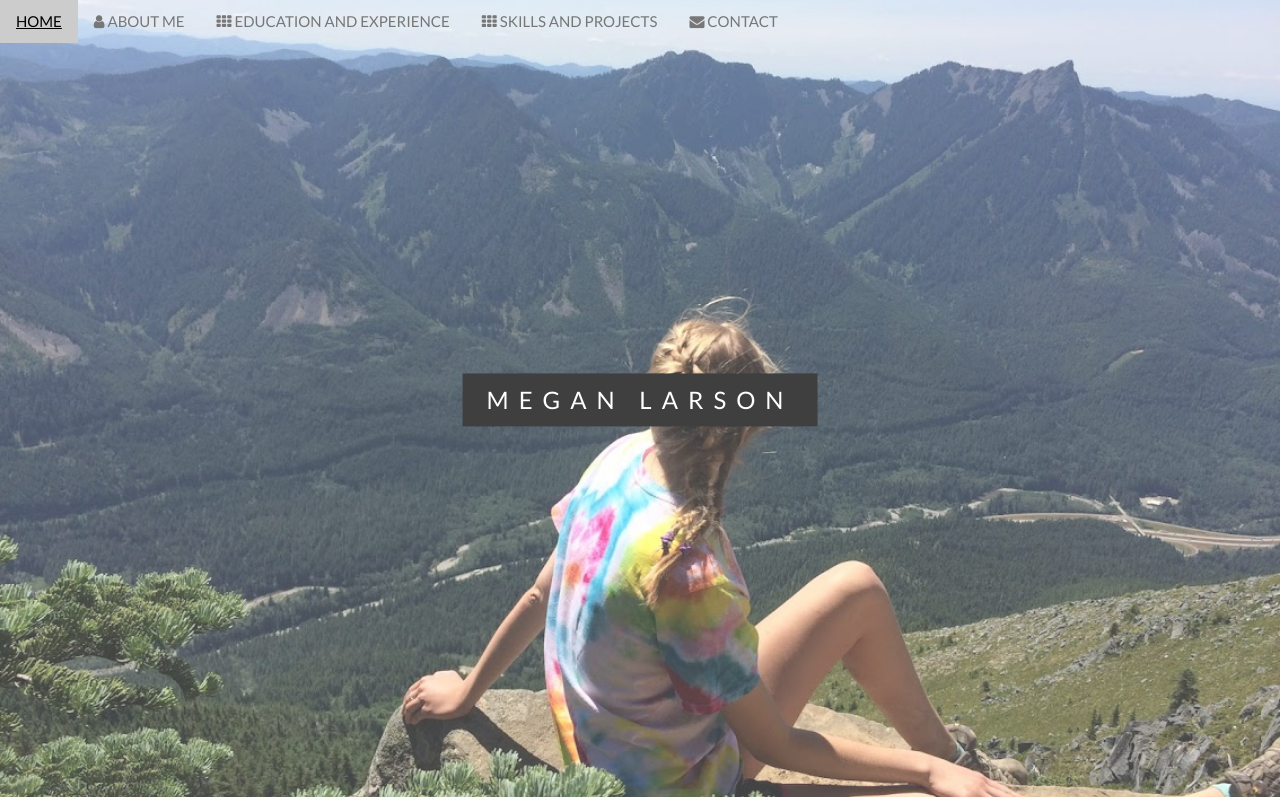
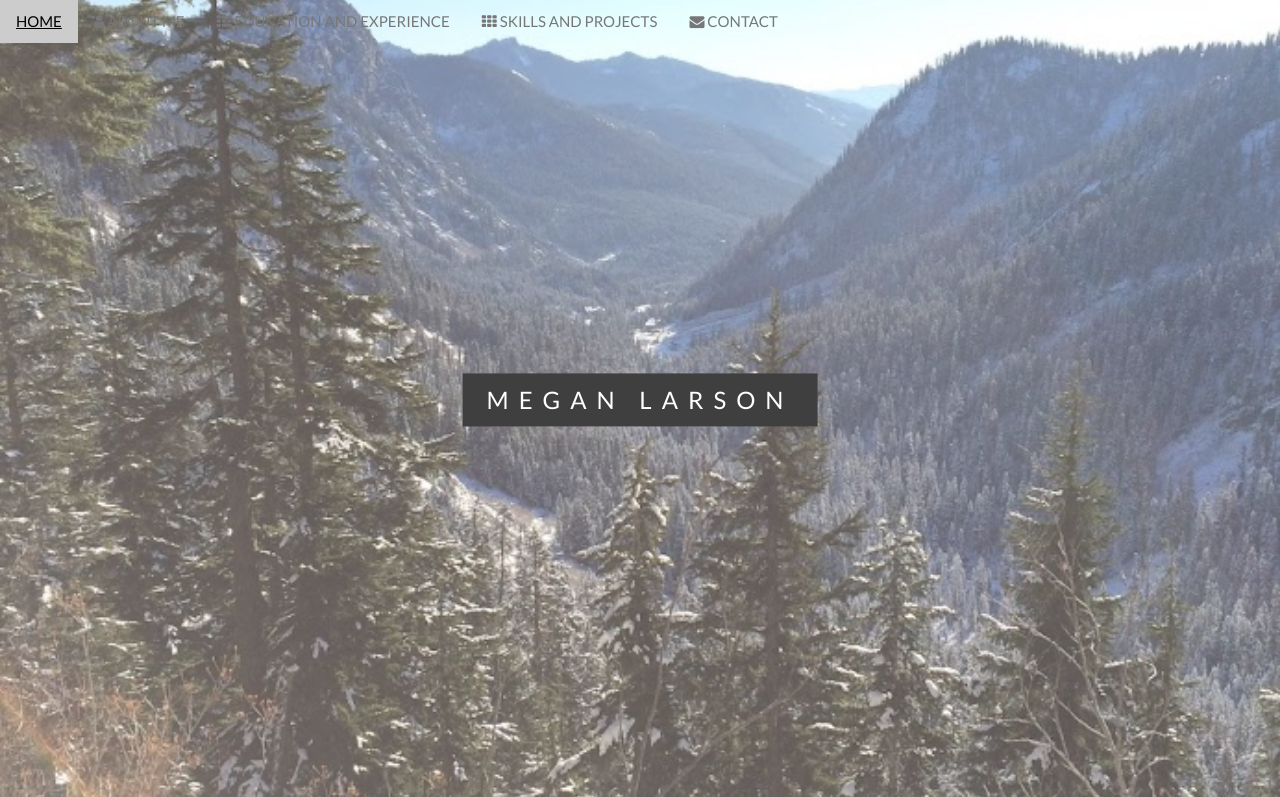
Before and after one commit to meganla/meganla.github.io, a plain HTML site: page index.html in a window 1280 px wide. Shown: the top 797 px of the page. Drawn offline with nearby package versions, Linux system fonts and the light colour scheme.

Commit message:
changed photo

```diff
--- a/index.html
+++ b/index.html
@@ -35,7 +35,7 @@
 		}
 		/* First Image: Name */
 		.bgimg-1 {
-  			background-image: url("range.JPG");
+  			background-image: url("woods.JPG");
   			min-height: 100%;
 		}
 
```
Also changed, not shown: woods.JPG (added).
